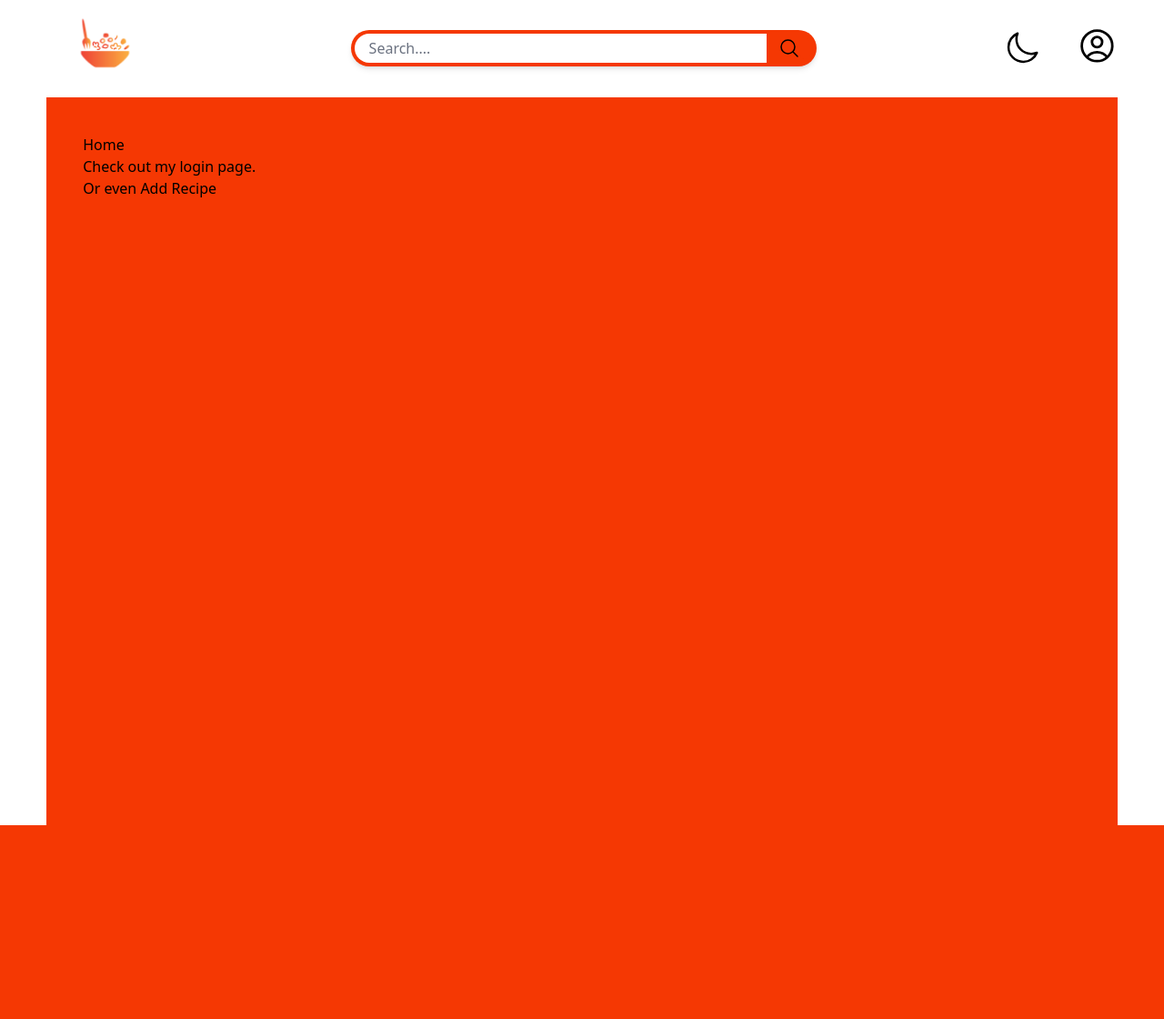
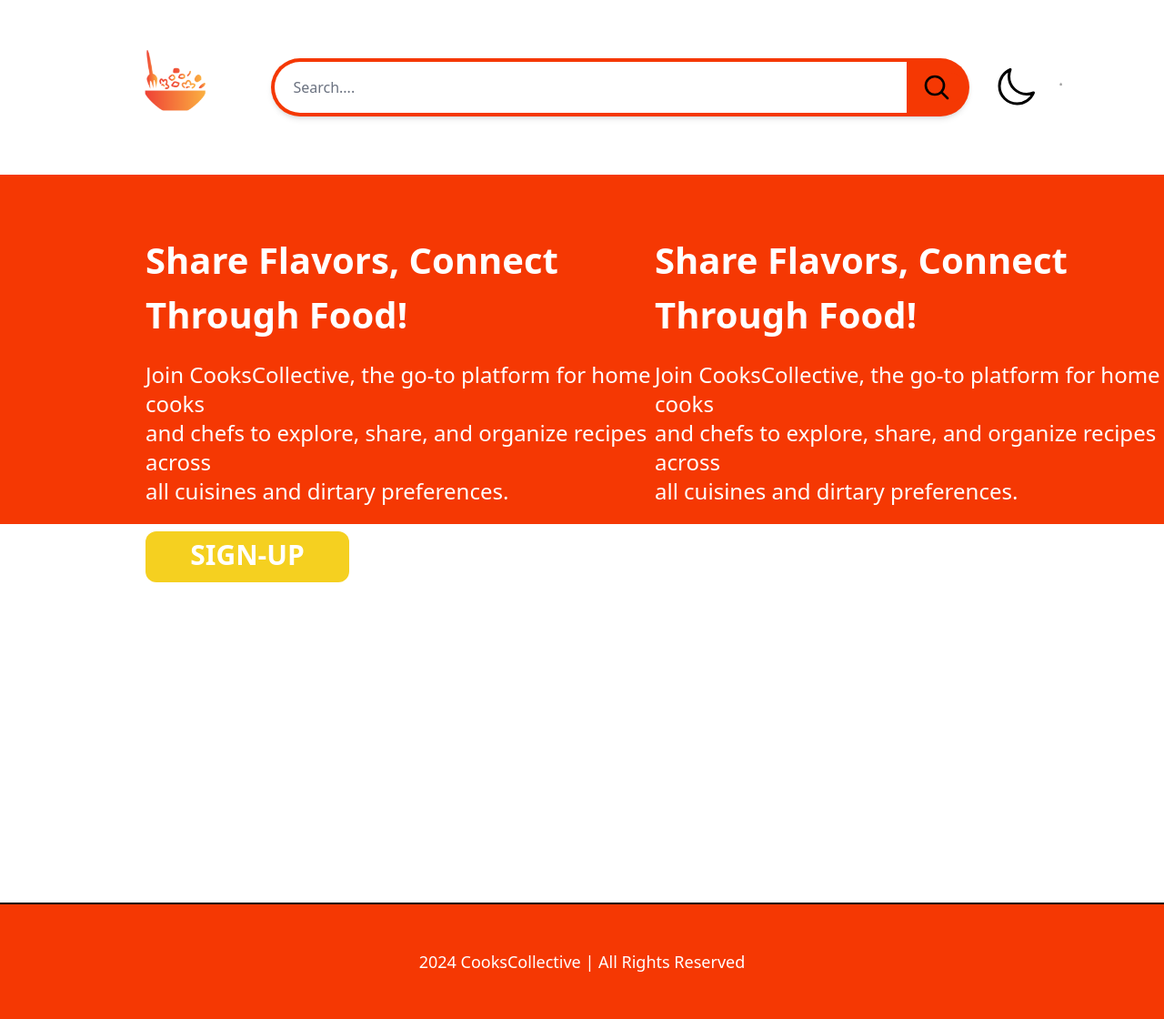
Before and after one commit to valceven/collective-cooks, a Django app: page / in a window 1280 px wide. Shown: the whole page at 91% size. Before the commit the page ends 907 px from the top, so only its background shows below. Run offline with Django 5.2, Linux system fonts and the light colour scheme; a user stored in the database is signed in; some libraries are stand-ins or nearby versions.

Commit message:
Added extra contents in homepage aka banner ig?

```diff
--- a/CollectiveCooks/Foods/static/css/dist/styles.css
+++ b/CollectiveCooks/Foods/static/css/dist/styles.css
@@ -857,6 +821,46 @@
   margin-right: auto;
 }
 
+.my-4 {
+  margin-top: 1rem;
+  margin-bottom: 1rem;
+}
+
+.mx-6 {
+  margin-left: 1.5rem;
+  margin-right: 1.5rem;
+}
+
+.mx-8 {
+  margin-left: 2rem;
+  margin-right: 2rem;
+}
+
+.my-5 {
+  margin-top: 1.25rem;
+  margin-bottom: 1.25rem;
+}
+
+.mx-16 {
+  margin-left: 4rem;
+  margin-right: 4rem;
+}
+
+.mx-12 {
+  margin-left: 3rem;
+  margin-right: 3rem;
+}
+
+.mx-20 {
+  margin-left: 5rem;
+  margin-right: 5rem;
+}
+
+.mx-14 {
+  margin-left: 3.5rem;
+  margin-right: 3.5rem;
+}
+
 .mb-1 {
   margin-bottom: 0.25rem;
 }
@@ -869,44 +873,72 @@
   margin-left: 0.25rem;
 }
 
+.mr-10 {
+  margin-right: 2.5rem;
+}
+
+.mt-1 {
+  margin-top: 0.25rem;
+}
+
+.mt-2 {
+  margin-top: 0.5rem;
+}
+
+.mt-4 {
+  margin-top: 1rem;
+}
+
+.ml-2 {
+  margin-left: 0.5rem;
+}
+
+.ml-3 {
+  margin-left: 0.75rem;
+}
+
+.ml-2\.5 {
+  margin-left: 0.625rem;
+}
+
+.mr-5 {
+  margin-right: 1.25rem;
+}
+
+.mr-3 {
+  margin-right: 0.75rem;
+}
+
 .mr-2 {
   margin-right: 0.5rem;
 }
 
-.mr-5 {
-  margin-right: 1.25rem;
-}
-
-.mt-1 {
-  margin-top: 0.25rem;
-}
-
-.mt-2 {
-  margin-top: 0.5rem;
-}
-
-.mt-4 {
-  margin-top: 1rem;
-}
-
-.mr-10 {
-  margin-right: 2.5rem;
-}
-
-.mt-20 {
-  margin-top: 5rem;
-}
-
-.mr-1 {
-  margin-right: 0.25rem;
-}
-
-.mt-10 {
-  margin-top: 2.5rem;
-}
-
-.mt-3 {
-  margin-top: 0.75rem;
+.mr-6 {
+  margin-right: 1.5rem;
+}
+
+.ml-1\.5 {
+  margin-left: 0.375rem;
+}
+
+.mb-5 {
+  margin-bottom: 1.25rem;
+}
+
+.mr-20 {
+  margin-right: 5rem;
+}
+
+.ml-20 {
+  margin-left: 5rem;
+}
+
+.mt-5 {
+  margin-top: 1.25rem;
+}
+
+.mt-7 {
+  margin-top: 1.75rem;
 }
 
 .block {
@@ -937,6 +984,98 @@
   height: 100vh;
 }
 
+.h-\[25\%\] {
+  height: 25%;
+}
+
+.h-\[50\%\] {
+  height: 50%;
+}
+
+.h-20 {
+  height: 5rem;
+}
+
+.h-\[80\%\] {
+  height: 80%;
+}
+
+.h-\[90\%\] {
+  height: 90%;
+}
+
+.h-56 {
+  height: 14rem;
+}
+
+.h-48 {
+  height: 12rem;
+}
+
+.h-full {
+  height: 100%;
+}
+
+.h-12 {
+  height: 3rem;
+}
+
+.h-16 {
+  height: 4rem;
+}
+
+.h-10 {
+  height: 2.5rem;
+}
+
+.h-8 {
+  height: 2rem;
+}
+
+.h-14 {
+  height: 3.5rem;
+}
+
+.h-24 {
+  height: 6rem;
+}
+
+.h-40 {
+  height: 10rem;
+}
+
+.h-32 {
+  height: 8rem;
+}
+
+.h-64 {
+  height: 16rem;
+}
+
+.h-\[72rem\] {
+  height: 72rem;
+}
+
+.h-\[32rem\] {
+  height: 32rem;
+}
+
+.h-\[324rem\] {
+  height: 324rem;
+}
+
+.h-\[24rem\] {
+  height: 24rem;
+}
+
+.min-h-\[90\%\] {
+  min-height: 90%;
+}
+
+.min-h-full {
+  min-height: 100%;
+}
+
 .w-1\/3 {
   width: 33.333333%;
 }
@@ -989,6 +1128,70 @@
   width: 100%;
 }
 
+.w-\[36rem\] {
+  width: 36rem;
+}
+
+.w-\[9\%\] {
+  width: 9%;
+}
+
+.w-36 {
+  width: 9rem;
+}
+
+.w-40 {
+  width: 10rem;
+}
+
+.w-\[40rem\] {
+  width: 40rem;
+}
+
+.w-\[48rem\] {
+  width: 48rem;
+}
+
+.w-\[85\%\] {
+  width: 85%;
+}
+
+.w-8 {
+  width: 2rem;
+}
+
+.w-\[95\%\] {
+  width: 95%;
+}
+
+.w-\[15\%\] {
+  width: 15%;
+}
+
+.w-\[5\%\] {
+  width: 5%;
+}
+
+.w-\[7\%\] {
+  width: 7%;
+}
+
+.w-1\/2 {
+  width: 50%;
+}
+
+.w-12 {
+  width: 3rem;
+}
+
+.w-64 {
+  width: 16rem;
+}
+
+.w-56 {
+  width: 14rem;
+}
+
 .max-w-4xl {
   max-width: 56rem;
 }
@@ -1019,6 +1218,10 @@
 
 .justify-between {
   justify-content: space-between;
+}
+
+.justify-around {
+  justify-content: space-around;
 }
 
 .space-y-10 > :not([hidden]) ~ :not([hidden]) {
@@ -1033,6 +1236,12 @@
   margin-bottom: calc(0.75rem * var(--tw-space-y-reverse));
 }
 
+.space-x-4 > :not([hidden]) ~ :not([hidden]) {
+  --tw-space-x-reverse: 0;
+  margin-right: calc(1rem * var(--tw-space-x-reverse));
+  margin-left: calc(1rem * calc(1 - var(--tw-space-x-reverse)));
+}
+
 .divide-y > :not([hidden]) ~ :not([hidden]) {
   --tw-divide-y-reverse: 0;
   border-top-width: calc(1px * calc(1 - var(--tw-divide-y-reverse)));
@@ -1064,6 +1273,10 @@
   border-radius: 0.5rem;
 }
 
+.rounded-xl {
+  border-radius: 0.75rem;
+}
+
 .rounded-l-2xl {
   border-top-left-radius: 1rem;
   border-bottom-left-radius: 1rem;
@@ -1074,6 +1287,21 @@
   border-bottom-right-radius: 1rem;
 }
 
+.rounded-r-3xl {
+  border-top-right-radius: 1.5rem;
+  border-bottom-right-radius: 1.5rem;
+}
+
+.rounded-l-3xl {
+  border-top-left-radius: 1.5rem;
+  border-bottom-left-radius: 1.5rem;
+}
+
+.rounded-l-full {
+  border-top-left-radius: 9999px;
+  border-bottom-left-radius: 9999px;
+}
+
 .border {
   border-width: 1px;
 }
@@ -1086,8 +1314,24 @@
   border-width: 4px;
 }
 
+.border-t-4 {
+  border-top-width: 4px;
+}
+
+.border-t-2 {
+  border-top-width: 2px;
+}
+
+.border-solid {
+  border-style: solid;
+}
+
 .border-none {
   border-style: none;
+}
+
+.border-current {
+  border-color: currentColor;
 }
 
 .border-gray-300 {
@@ -1095,8 +1339,9 @@
   border-color: rgb(209 213 219 / var(--tw-border-opacity));
 }
 
-.border-current {
-  border-color: currentColor;
+.border-black {
+  --tw-border-opacity: 1;
+  border-color: rgb(0 0 0 / var(--tw-border-opacity));
 }
 
 .bg-accent1 {
@@ -1124,6 +1369,11 @@
   background-color: rgb(255 255 255 / var(--tw-bg-opacity));
 }
 
+.bg-accent2 {
+  --tw-bg-opacity: 1;
+  background-color: rgb(245 208 32 / var(--tw-bg-opacity));
+}
+
 .p-1 {
   padding: 0.25rem;
 }
@@ -1171,8 +1433,92 @@
   padding-right: 0.5rem;
 }
 
+.px-7 {
+  padding-left: 1.75rem;
+  padding-right: 1.75rem;
+}
+
+.py-6 {
+  padding-top: 1.5rem;
+  padding-bottom: 1.5rem;
+}
+
+.px-20 {
+  padding-left: 5rem;
+  padding-right: 5rem;
+}
+
+.px-32 {
+  padding-left: 8rem;
+  padding-right: 8rem;
+}
+
+.px-40 {
+  padding-left: 10rem;
+  padding-right: 10rem;
+}
+
+.py-24 {
+  padding-top: 6rem;
+  padding-bottom: 6rem;
+}
+
+.py-16 {
+  padding-top: 4rem;
+  padding-bottom: 4rem;
+}
+
+.px-3 {
+  padding-left: 0.75rem;
+  padding-right: 0.75rem;
+}
+
+.px-8 {
+  padding-left: 2rem;
+  padding-right: 2rem;
+}
+
+.px-12 {
+  padding-left: 3rem;
+  padding-right: 3rem;
+}
+
+.px-6 {
+  padding-left: 1.5rem;
+  padding-right: 1.5rem;
+}
+
+.py-8 {
+  padding-top: 2rem;
+  padding-bottom: 2rem;
+}
+
 .pl-4 {
   padding-left: 1rem;
+}
+
+.pl-16 {
+  padding-left: 4rem;
+}
+
+.pr-40 {
+  padding-right: 10rem;
+}
+
+.pl-40 {
+  padding-left: 10rem;
+}
+
+.pl-20 {
+  padding-left: 5rem;
+}
+
+.pb-2 {
+  padding-bottom: 0.5rem;
+}
+
+.pb-1 {
+  padding-bottom: 0.25rem;
 }
 
 .text-left {
@@ -1212,6 +1558,33 @@
   line-height: 1rem;
 }
 
+.text-lg {
+  font-size: 1.125rem;
+  line-height: 1.75rem;
+}
+
+.text-xl {
+  font-size: 1.25rem;
+  line-height: 1.75rem;
+}
+
+.text-4xl {
+  font-size: 2.25rem;
+  line-height: 2.5rem;
+}
+
+.text-\[32rem\] {
+  font-size: 32rem;
+}
+
+.text-\[3rem\] {
+  font-size: 3rem;
+}
+
+.text-\[2\.5rem\] {
+  font-size: 2.5rem;
+}
+
 .font-bold {
   font-weight: 700;
 }
--- a/CollectiveCooks/templates/home.html
+++ b/CollectiveCooks/templates/home.html
@@ -5,9 +5,24 @@
 {% endblock %}
 
 {% block content %}
-  <h1>Home</h1>
-  <p>Check out my <a href="{% url 'auth:login' %}">login page.</a></p>
 
-  <p>Or even <a href="/recipe/add"> Add Recipe </a> </p>
+  <div class="flex justify-around pl-40 py-16 bg-accent1 h-[24rem] text-white">
+    <div class="w-1/2">
+      <h1 class="font-bold text-[2.5rem] mb-5">Share Flavors, Connect Through Food! </h1>
+      <p class="text-2xl">Join CooksCollective, the go-to platform for home cooks</p>
+      <p class="text-2xl">and chefs to explore, share, and organize recipes across</p>
+      <p class="text-2xl">all cuisines and dirtary preferences.</p>
+
+      <button class="mt-7 bg-accent2 hover:bg-accent1 hover:text-accent2 text-white text-3xl font-bold hover:border-4 hover:border-accent2 pb-1 rounded-xl w-56 h-14">
+        <a href="{% url 'auth:register' %}">SIGN-UP</a>
+      </button>
+    </div>
+    <div class="w-1/2">
+      <h1 class="font-bold text-[2.5rem] mb-5">Share Flavors, Connect Through Food! </h1>
+      <p class="text-2xl">Join CooksCollective, the go-to platform for home cooks</p>
+      <p class="text-2xl">and chefs to explore, share, and organize recipes across</p>
+      <p class="text-2xl">all cuisines and dirtary preferences.</p>
+    </div>
+  </div>
 
 {% endblock %}
--- a/CollectiveCooks/templates/layout.html
+++ b/CollectiveCooks/templates/layout.html
@@ -8,46 +8,50 @@
     {% tailwind_css %}
     <title>Cooks Collective</title>
 </head>
-<body class="h-screen bg-light-mode dark:bg-dark-mode w-[92%] mx-auto">
     <!-- Navbar -->
-    <header>
-        <nav id="navbar" class="flex justify-between items-center w-[100%] mx-auto bg-light-mode dark:bg-dark-mode">
+    <header class="flex items-center justify-center mx-16 px-12">
+        <nav id="navbar" class="w-[100%] mx-auto bg-light-mode dark:bg-dark-mode h-48">
+            <!-- Wrapper div to contain all navbar items -->
+            <div class="flex justify-between items-center w-full h-full">
+
                 <!-- Logo -->
                 <div>
-                <img class="w-32" src="{% static 'images/image-logo.png' %}" alt="CooksCollective">
+                    <img class="w-40" src="{% static 'images/image-logo.png' %}" alt="CooksCollective">
                 </div>
 
-            <div class="flex items-center bg-accent1 p-1 rounded-3xl shadow-md w-[32rem]">
+                <!-- Search Bar -->
+                <div class="flex items-center bg-accent1 p-1 rounded-full shadow-md w-[48rem] h-16">
                     <input
                         type="text"
                         placeholder="Search...."
-                    class="w-[90%] px-4 py-1 rounded-l-2xl focus:outline-none border-none bg-white dark:bg-[#151515] dark:text-light-mode"
+                        class="w-[95%] px-5 py-1 h-14 rounded-l-full focus:outline-none border-none bg-white dark:bg-[#151515] dark:text-light-mode"
                     >
-                <div class="w-[10%] bg-accent1 flex items-center justify-center rounded-r-2xl">
+                    <div class="w-[9%] bg-accent1 flex items-center justify-center rounded-r-3xl">
                       <button id="search-button">
-                      <svg xmlns="http://www.w3.org/2000/svg" fill="none" viewBox="0 0 24 24" stroke-width="1.5" stroke="black" class="w-6 h-6 search-icon">
+                          <svg xmlns="http://www.w3.org/2000/svg" fill="none" viewBox="0 0 24 24" stroke-width="2" stroke="black" class="w-8 h-8 search-icon">
                               <path stroke-linecap="round" stroke-linejoin="round" d="m21 21-5.197-5.197m0 0A7.5 7.5 0 1 0 5.196 5.196a7.5 7.5 0 0 0 10.607 10.607Z" />
                           </svg>
                       </button>
                   </div>
                 </div>
 
-
-            <div class="flex items-center justify-center">
-                <button id="theme-toggle" class="mr-10" onclick="toggleDarkMode()">
-                    <svg id="sun-icon" xmlns="http://www.w3.org/2000/svg" fill="none" viewBox="0 0 24 24" stroke-width="1.5" stroke="white" width="2.5em" height="2.5em" class="hidden hover:bg-accent2 rounded-full transition-transform duration-300 hover:scale-150">
+                <!-- Theme toggle and user buttons -->
+                <div class="flex items-center justify-center space-x-4">
+                    <!-- Theme Toggle Button -->
+                    <button id="theme-toggle" class="" onclick="toggleDarkMode()">
+                        <svg id="sun-icon" xmlns="http://www.w3.org/2000/svg" fill="none" viewBox="0 0 24 24" stroke-width="1.5" stroke="white" width="3em" height="3em" class="hidden hover:bg-accent2 rounded-full transition-transform duration-300 mr-2 hover:scale-150">
                             <path stroke-linecap="round" stroke-linejoin="round" d="M12 3v2.25m6.364.386-1.591 1.591M21 12h-2.25m-.386 6.364-1.591-1.591M12 18.75V21m-4.773-4.227-1.591 1.591M5.25 12H3m4.227-4.773L5.636 5.636M15.75 12a3.75 3.75 0 1 1-7.5 0 3.75 3.75 0 0 1 7.5 0Z" />
                         </svg>
-
-                    <svg id="moon-icon" xmlns="http://www.w3.org/2000/svg" fill="none" viewBox="0 0 24 24" stroke-width="1.5" stroke="black" width="2.5em" height="2.5em" class="hover:bg-accent2 rounded-full transition-transform duration-300 hover:scale-150">
+                        <svg id="moon-icon" xmlns="http://www.w3.org/2000/svg" fill="none" viewBox="0 0 24 24" stroke-width="1.5" stroke="black" width="3em" height="3em" class="hover:bg-accent2 rounded-full transition-transform duration-300 mr-2 hover:scale-150">
                             <path stroke-linecap="round" stroke-linejoin="round" d="M21.752 15.002A9.72 9.72 0 0 1 18 15.75c-5.385 0-9.75-4.365-9.75-9.75 0-1.33.266-2.597.748-3.752A9.753 9.753 0 0 0 3 11.25C3 16.635 7.365 21 12.75 21a9.753 9.753 0 0 0 9.002-5.998Z" />
                         </svg>
                     </button>
 
+                    <!-- User Dropdown or Login/Sign Up -->
                     {% if user.is_authenticated %}
                         <div class="relative group inline-block">
                             <button id="dropdownDefaultButton" class="text button">
-                            <svg xmlns="http://www.w3.org/2000/svg" fill="none" viewBox="0 0 24 24" stroke-width="1.5" stroke="black" width="2.8em" height="2.8em" class="user-icon">
+                                <svg xmlns="http://www.w3.org/2000/svg" fill="none" viewBox="0 0 24 24" stroke-width="1.5" stroke="black" width="3.2" height="3.2em" class="user-icon">
                                     <path stroke-linecap="round" stroke-linejoin="round" d="M17.982 18.725A7.488 7.488 0 0 0 12 15.75a7.488 7.488 0 0 0-5.982 2.975m11.963 0a9 9 0 1 0-11.963 0m11.963 0A8.966 8.966 0 0 1 12 21a8.966 8.966 0 0 1-5.982-2.275M15 9.75a3 3 0 1 1-6 0 3 3 0 0 1 6 0Z" />
                                 </svg>
                             </button>
@@ -68,29 +72,30 @@
                             </div>
                         </div>
                     {% else %}
-
                         <a href="{% url 'auth:login' %}">
-                        <button class="bg-light-mode text-dark-mode dark:text-light-mode px-5 py-2 rounded-lg hover:bg-accent2 dark:hover:bg-dark-accent2 mx-2 dark:bg-dark-mode dark:text-white dark:hover:bg-accent2">
+                            <button class="ml-2 text-2xl font-bold h-16 w-32 bg-accent1 text-dark-mode dark:text-light-mode dark:bg-dark-accent2 px-5 py-2 rounded-full hover:bg-accent2 dark:hover:bg-dark-bg dark:text-white">
                                 Login
                             </button>
                         </a>
-                    <a href="{% url 'auth:register' %}">
-                        <button class="bg-accent1 text-dark-mode dark:text-light-mode dark:bg-dark-accent2 px-5 py-2 rounded-lg hover:bg-accent2 dark:hover:bg-dark-bg dark:text-white">
-                            SignUp
-                        </button>
-                    </a>
                     {% endif %}
-
-
+                </div>
             </div>
         </nav>
     </header>
 
+    <body class="h-screen bg-light-mode dark:bg-dark-mode w-[100%] mx-15">
+
     <!-- END OF NAVBAR -->
-    <main class="flex-grow px-10 py-10 bg-accent1 h-[100%]">
+    <main class="flex-grow bg-light-mode dark:bg-dark-mode dark:text-white min-h-full">
         {% block content %}
         {% endblock %}
     </main>
+
+    <footer class="mb-5">
+        <div class="bg-accent1 flex items-center justify-center border-t-2 border-black dark:border-white h-32 w-[100%]">
+            <h1 class="text-lg text-white"> 2024 CooksCollective | All Rights Reserved </h2>
+        </div>
+    </footer>
 
     <!-- END OF MAIN -->
     <script>
```
Also changed, not shown: other parts of CollectiveCooks/Foods/static/css/dist/styles.css (+98 -48 lines), CollectiveCooks/db.sqlite3. Lines whose indentation alone changed are shown as unchanged.
